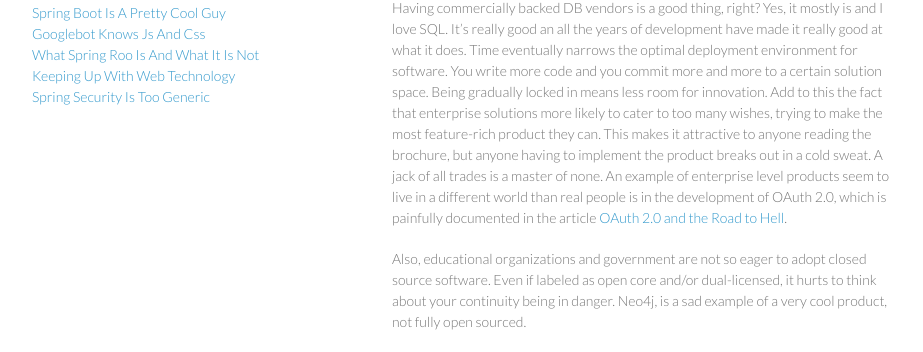
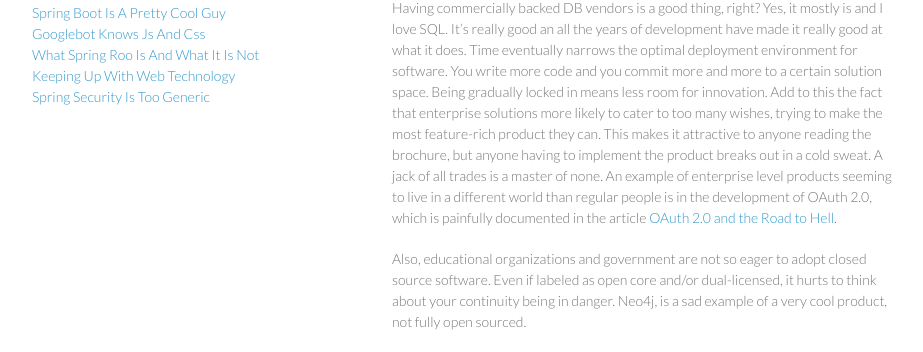
Before and after one commit to arienkock/arienkock.github.io, a Jekyll site: the page built from _posts/2014-07-23-should-we-build-more-databases.md, in a window 1280 px wide and 900 px high. Shown: the part 399-751 px from the top of the window, without its empty margins (178-1101 px from the left). Built offline with Jekyll 4.4.1, drawn with Linux system fonts in a browser that asks for light colours.

Commit message:
Update 2014-07-23-should-we-build-more-databases.md

```diff
--- a/_posts/2014-07-23-should-we-build-more-databases.md
+++ b/_posts/2014-07-23-should-we-build-more-databases.md
@@ -7,7 +7,7 @@ At the [2013 edition of the XLDB conference](https://conf-slac.stanford.edu/xldb
 > Sometimes "good enough" is better than rebuilding.
 
 ###Bad Enterprise
-Having commercially backed DB vendors is a good thing, right? Yes, it mostly is and I love SQL. It's really good an all the years of development have made it really good at what it does. Time eventually narrows the optimal deployment environment for software. You write more code and you commit more and more to a certain solution space. Being gradually locked in means less room for innovation. Add to this the fact that enterprise solutions more likely to cater to too many wishes, trying to make the most feature-rich product they can. This makes it attractive to anyone reading the brochure, but anyone having to implement the product breaks out in a cold sweat. A jack of all trades is a master of none. An example of enterprise level products seem to live in a different world than real people is in the development of OAuth 2.0, which is painfully documented in the article [OAuth 2.0 and the Road to Hell](http://hueniverse.com/2012/07/26/oauth-2-0-and-the-road-to-hell/).
+Having commercially backed DB vendors is a good thing, right? Yes, it mostly is and I love SQL. It's really good an all the years of development have made it really good at what it does. Time eventually narrows the optimal deployment environment for software. You write more code and you commit more and more to a certain solution space. Being gradually locked in means less room for innovation. Add to this the fact that enterprise solutions more likely to cater to too many wishes, trying to make the most feature-rich product they can. This makes it attractive to anyone reading the brochure, but anyone having to implement the product breaks out in a cold sweat. A jack of all trades is a master of none. An example of enterprise level products seeming to live in a different world than regular people is in the development of OAuth 2.0, which is painfully documented in the article [OAuth 2.0 and the Road to Hell](http://hueniverse.com/2012/07/26/oauth-2-0-and-the-road-to-hell/).
 
 Also, educational organizations and government are not so eager to adopt closed source software. Even if labeled as open core and/or dual-licensed, it hurts to think about your continuity being in danger. Neo4j, is a sad example of a very cool product, not fully open sourced.
 
```
